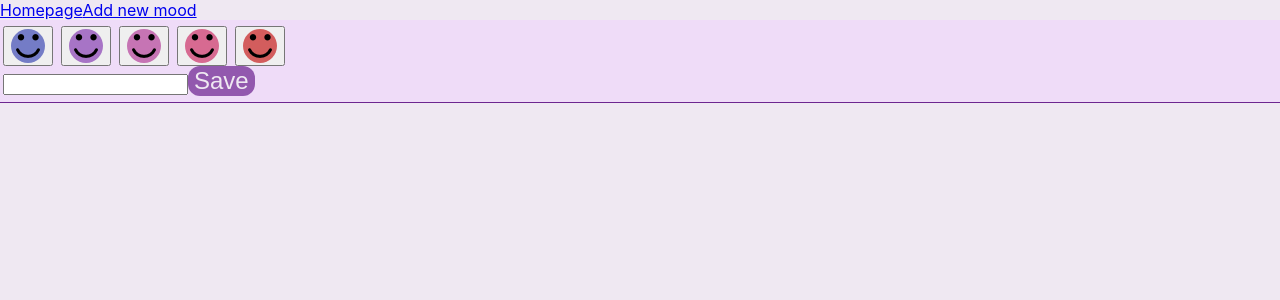
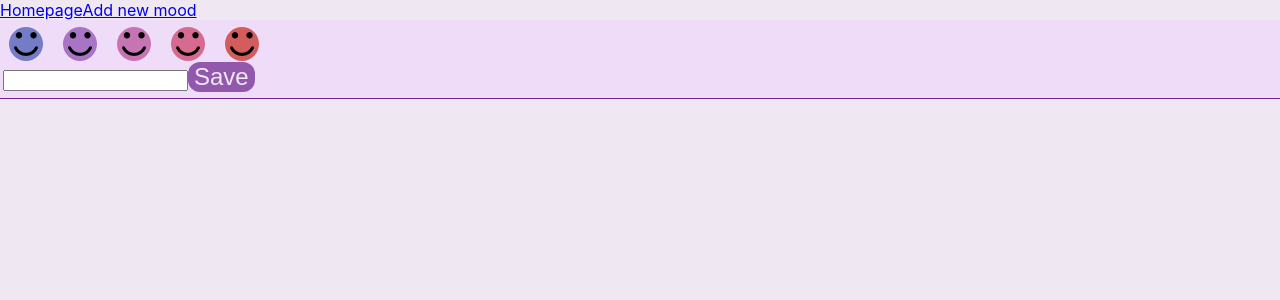
Before and after one commit to ndrlpzm/mood-tracker, a React (Create React App) app: page /mood in a window 1280 px wide. Shown: the top 300 px of the page. Built offline with nearby package versions, Linux system fonts and the light colour scheme.

Commit message:
Creates a common components stylesheet

```diff
--- /dev/null
+++ b/src/common-components/CommonComponents.css
@@ -0,0 +1,7 @@
+.mood-value.selected>div{
+	border: 2px solid black;
+}
+.mood-value{
+	border:none;
+	background:none;
+}
--- a/src/common-components/MoodValueButton.tsx
+++ b/src/common-components/MoodValueButton.tsx
@@ -1,4 +1,5 @@
 import smileyImage from "../resources/smiling-emoticon-square-face.png";
+import "./CommonComponents.css";
 
 interface MoodValueButtonInput {
   moodValue: number;
@@ -12,7 +13,7 @@ function MoodValueButton({
 }: MoodValueButtonInput) {
   var colorMappings = retrieveIconColors();
   var style:string;
-  isSelected? style="selected": style="unselected";
+  isSelected? style="mood-value selected": style="mood-value unselected";
   const handleClickRating = (e: React.MouseEvent<HTMLButtonElement>) => {
     e.preventDefault();
     setMoodValue(moodValue);
--- a/src/index.css
+++ b/src/index.css
@@ -53,9 +53,6 @@ code {
 }
 .filled-button:active {
   background-color: var(--accent-shadow);
-}
-.selected {
-  background-color: red;
 }
 
 
```
